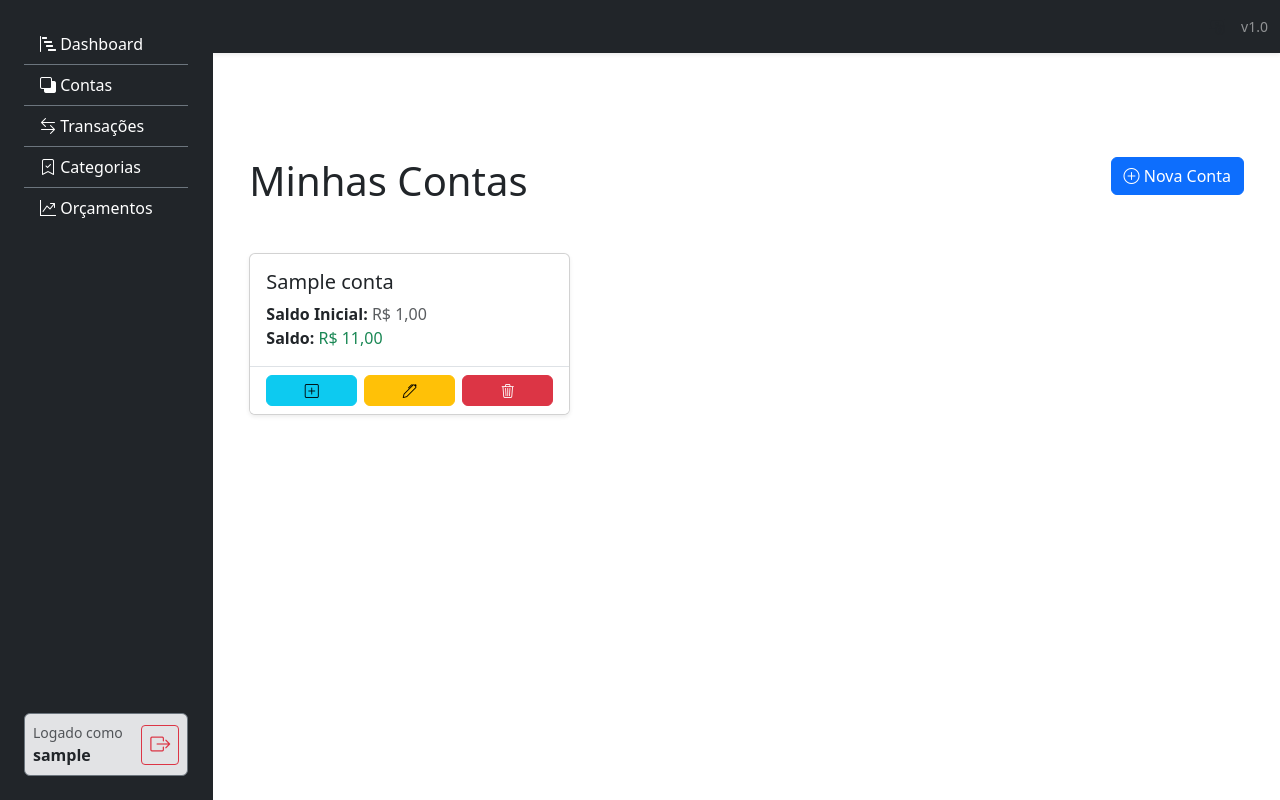
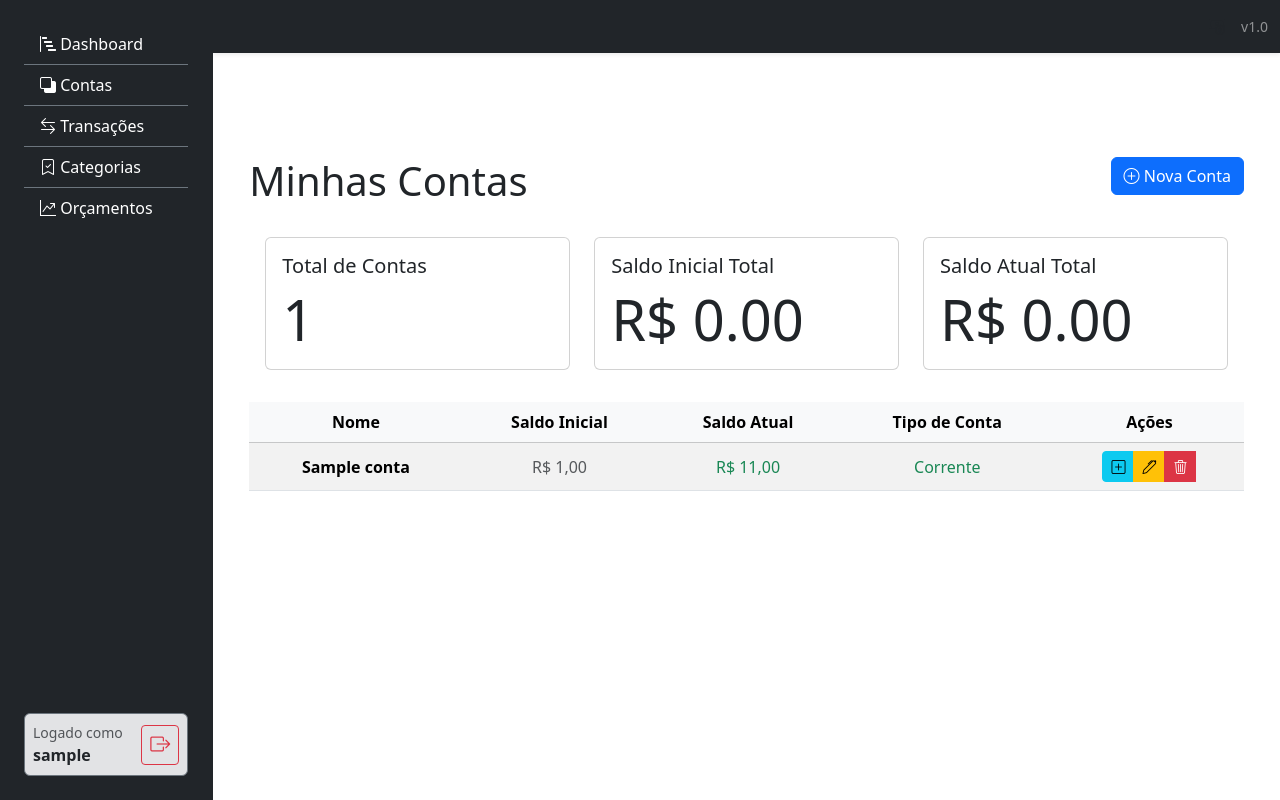
Before and after one commit to leonhardc/gestor-de-financas-pessoais, a Django app: page /contas/ in a window 1280 px wide. Run offline with Django 5.2, Linux system fonts and the light colour scheme; a user stored in the database is signed in; tables that the repository leaves empty hold one stand-in row (values such as "Sample post").

Commit message:
Mudanca no layout de listar contas

```diff
--- a/templates/base.html
+++ b/templates/base.html
@@ -18,7 +18,6 @@
 </head>
 <body class="m-0{% if user.is_authenticated %} vh-100 overflow-hidden d-flex flex-column{% else %} app-bg{% endif %}">
     {% if user.is_authenticated %}
-        <!-- {% include "includes/_navbar.html" %} -->
         <div class="offcanvas offcanvas-start bg-dark text-white d-lg-none" tabindex="-1" id="mobileAside" aria-labelledby="mobileAsideLabel">
             <div class="offcanvas-header border-bottom border-secondary">
             <h5 class="offcanvas-title" id="mobileAsideLabel">Menu</h5>
--- a/templates/contas/listar_contas.html
+++ b/templates/contas/listar_contas.html
@@ -5,10 +5,10 @@
 {% block content %}
 <div class="container mt-5">
     <div class="row mb-4">
-        <div class="col-md-8">
+        <div class="col-6 col-sm-6 col-md-8">
             <h1 class="mb-4">Minhas Contas</h1>
         </div>
-        <div class="col-md-4 text-end">
+        <div class="col-6 col-sm-6 col-md-4 text-end">
             <a href="{% url 'contas:nova_conta' %}" class="btn btn-primary">
                 <i class="bi bi-plus-circle"></i>
                 Nova Conta</a>
@@ -16,28 +16,67 @@
     </div>
 
     {% if contas %}
-    <div class="row g-3">
+    <div class="row g-3 d-flex justify-content-center">
+        <div class="row d-flex justify-content-space-between">
+            <div class="col-12  col-sm-12 col-md-6 col-lg-4 mb-3">
+                <div class="card">
+                    <div class="card-body">
+                        <h5 class="card-title">Total de Contas</h5>
+                        <p class="card-text display-4">{% if contas %}{{ contas|length }}{% else %}0{% endif %}</p>
+                    </div>
+                </div>
+            </div>
+            <div class="col-12 col-sm-12 col-md-6 col-lg-4 mb-3">
+                <div class="card">
+                    <div class="card-body">
+                        <h5 class="card-title">Saldo Inicial Total</h5>
+                        <p class="card-text display-4"> R$ {% if saldo_inicial_total %}{{ saldo_inicial_total }}{% else %}0.00{% endif %}</p>
+                    </div>
+                </div>
+            </div>
+            <div class="col-12 col-sm-12 col-md-6 col-lg-4 mb-3">
+                <div class="card">
+                    <div class="card-body">
+                        <h5 class="card-title">Saldo Atual Total</h5>
+                        <p class="card-text display-4"> R$ {% if saldo_total %}{{ saldo_total }}{% else %}0.00{% endif %}</p>
+                    </div>
+                </div>
+            </div>
+        </div>
+        <div class="col-12">
+            <div class="table-responsive">
+                <table class="table table-striped table-hover align-middle">
+                    <thead class="table-light text-center">
+                        <tr>
+                            <th>Nome</th>
+                            <th>Saldo Inicial</th>
+                            <th>Saldo Atual</th>
+                            <th>Tipo de Conta</th>
+                            <th>Ações</th>
+                        </tr>
+                    </thead>
+                    <tbody class="text-center">
                         {% for conta in contas %}
-        <div class="col-md-6 col-lg-4">
-            <div class="card h-100 shadow-sm">
-                <div class="card-body">
-                    <h5 class="card-title">{{ conta.nome }}</h5>
-                    <p class="card-text">
-                        <strong>Saldo Inicial:</strong>
-                        <span class="text-muted">R$ {% if conta.saldo_inicial %}{{ conta.saldo_inicial }}{% else %}0.00{% endif %}</span><br>
-                        <strong>Saldo:</strong>
-                        <span class="text-success">R$ {% if conta.saldo_atual %}{{ conta.saldo_atual }}{% else %}0.00{%endif %}</span>
-                    </p>
-                </div>
-                <div class="card-footer bg-white border-top">
-                    <div class="btn-group w-100 gap-2" role="group">
-                        <a href="{% url 'contas:ler_conta' conta.id %}" class="btn btn-sm btn-info rounded" title="Ver detalhes">
+                        <tr>
+                            <td><strong>{{ conta.nome }}</strong></td>
+                            <td>
+                                <span class="text-muted">R$ {% if conta.saldo_inicial %}{{ conta.saldo_inicial }}{% else %}0.00{% endif %}</span>
+                            </td>
+                            <td>
+                                <span class="text-success">R$ {% if conta.saldo_atual %}{{ conta.saldo_atual }}{% else %}0.00{% endif %}</span>
+                            </td>
+                            <td>
+                                <span class="text-success">{{ conta.tipo|capfirst }}</span>
+                            </td>
+                            <td>
+                                <div class="btn-group btn-group-sm" role="group">
+                                    <a href="{% url 'contas:ler_conta' conta.id %}" class="btn btn-info" title="Ver detalhes">
                                         <i class="bi bi-plus-square"></i>
                                     </a>
-                        <a href="{% url 'contas:atualizar_conta' conta.id %}" class="btn btn-sm btn-warning rounded" title="Editar">
+                                    <a href="{% url 'contas:atualizar_conta' conta.id %}" class="btn btn-warning" title="Editar">
                                         <i class="bi bi-pen"></i>
                                     </a>
-                        <button class="btn btn-sm btn-danger rounded" data-bs-toggle="modal" data-bs-target="#deleteModal{{ conta.id }}" title="Excluir">
+                                    <button class="btn btn-danger" data-bs-toggle="modal" data-bs-target="#deleteModal{{ conta.id }}" title="Excluir">
                                         <i class="bi bi-trash3"></i>
                                     </button>
 
@@ -56,7 +95,7 @@
                                                     <button type="button" class="btn btn-secondary" data-bs-dismiss="modal">
                                                         Cancelar
                                                     </button>
-                                        <form method="POST" action="{% url 'contas:deletar_conta' conta.id %}">
+                                                    <form method="POST" action="{% url 'contas:deletar_conta' conta.id %}" class="d-inline">
                                                         {% csrf_token %}
                                                         <button type="submit" class="btn btn-danger">
                                                             Sim, excluir
@@ -67,10 +106,13 @@
                                         </div>
                                     </div>
                                 </div>
+                            </td>
+                        </tr>
+                        {% endfor %}
+                    </tbod y>
+                </table>
             </div>
         </div>
-        </div>
-        {% endfor %}
     </div>
     {% else %}
     <div class="alert alert-info" role="alert">
```
Lines whose indentation alone changed are shown as unchanged.
